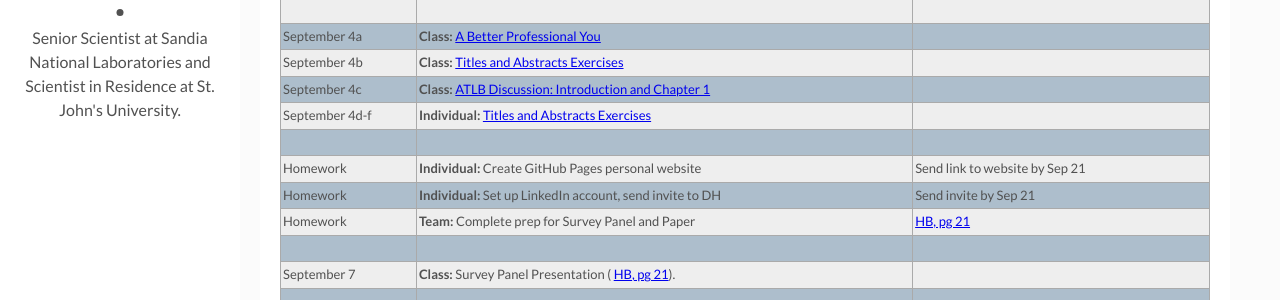
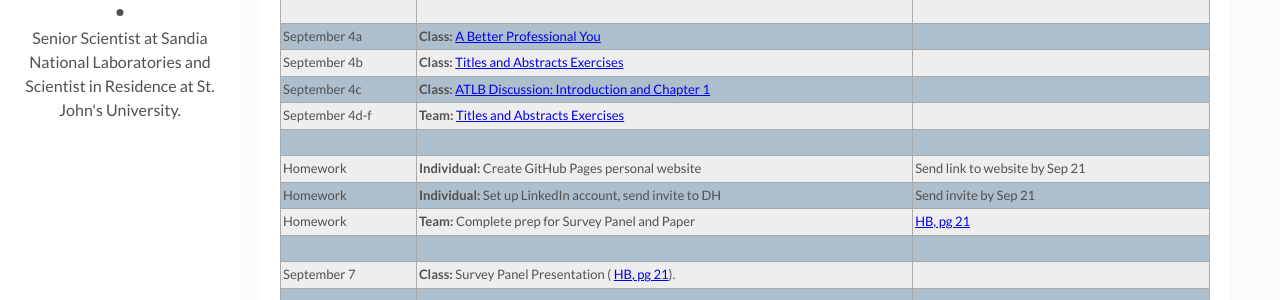
Before and after one commit to maherou/Teaching, a Jekyll site: the page built from files/CS373/2020-Fall-Class-Meeting-Schedule.md, in a window 1280 px wide and 900 px high, scrolled down 976 px. Shown: the part 153-453 px from the top of the window. Built offline with Jekyll 4.4.1, drawn with Linux system fonts in a browser that asks for light colours.

Commit message:
Update to team

```diff
--- a/files/CS373/2020-Fall-Class-Meeting-Schedule.md
+++ b/files/CS373/2020-Fall-Class-Meeting-Schedule.md
@@ -44,7 +44,7 @@ location: "Collegeville, MN, USA"
 | September 4a | **Class:** [A Better Professional You](./BetterYou.pdf) | |
 | September 4b | **Class:** [Titles and Abstracts Exercises](https://collegeville.github.io/Scribe/TitlesAndAbstractsThatWork/) | |
 | September 4c | **Class:** [ATLB Discussion: Introduction and Chapter 1](../ATLB-Discussion)  |   |
-| September 4d-f | **Individual:** [Titles and Abstracts Exercises](https://collegeville.github.io/Scribe/TitlesAndAbstractsThatWork/) | |
+| September 4d-f | **Team:** [Titles and Abstracts Exercises](https://collegeville.github.io/Scribe/TitlesAndAbstractsThatWork/) | |
 | |
 | Homework | **Individual:** Create GitHub Pages personal website | Send link to website by Sep 21 |
 | Homework | **Individual:** Set up LinkedIn account, send invite to DH | Send invite by Sep 21 |
```
Also changed, not shown: 1 other file.
